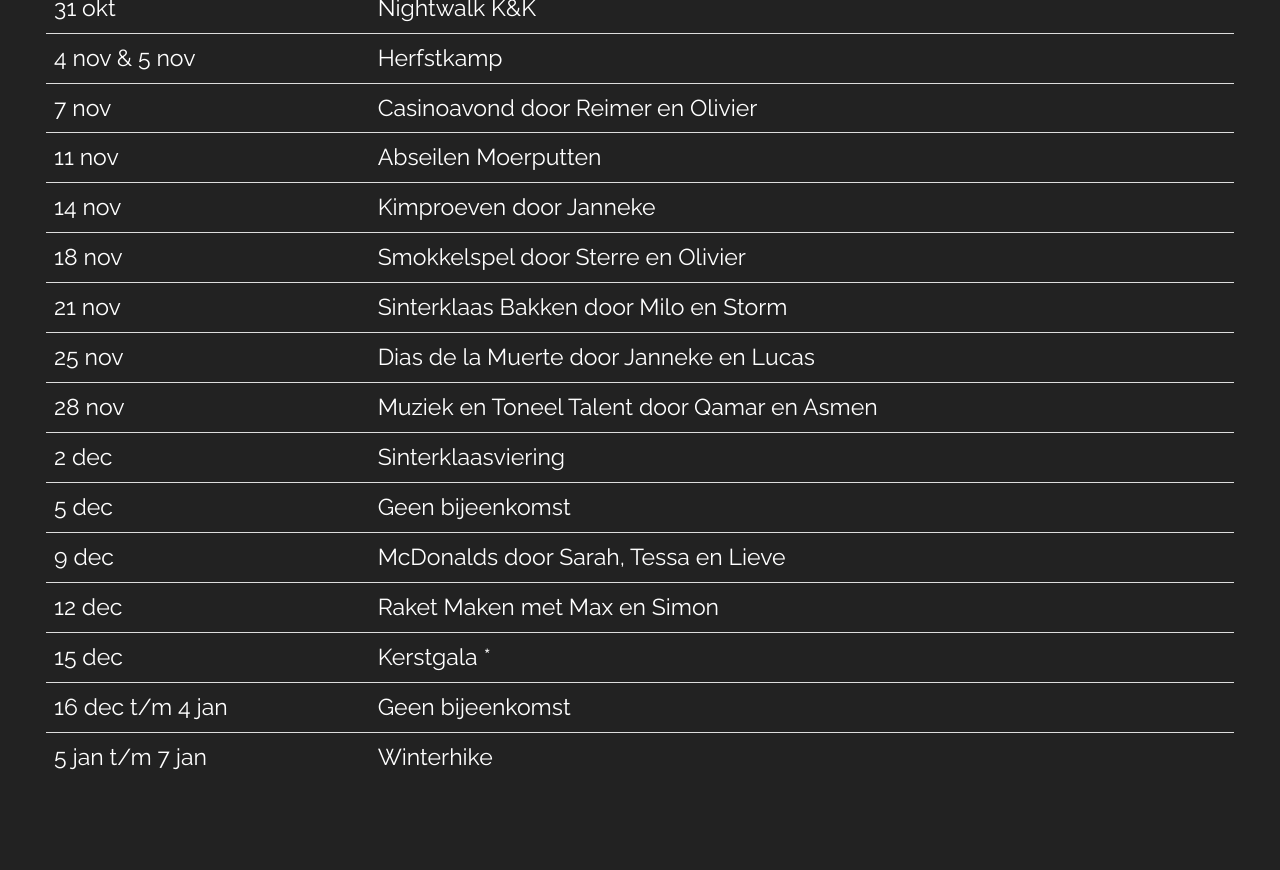
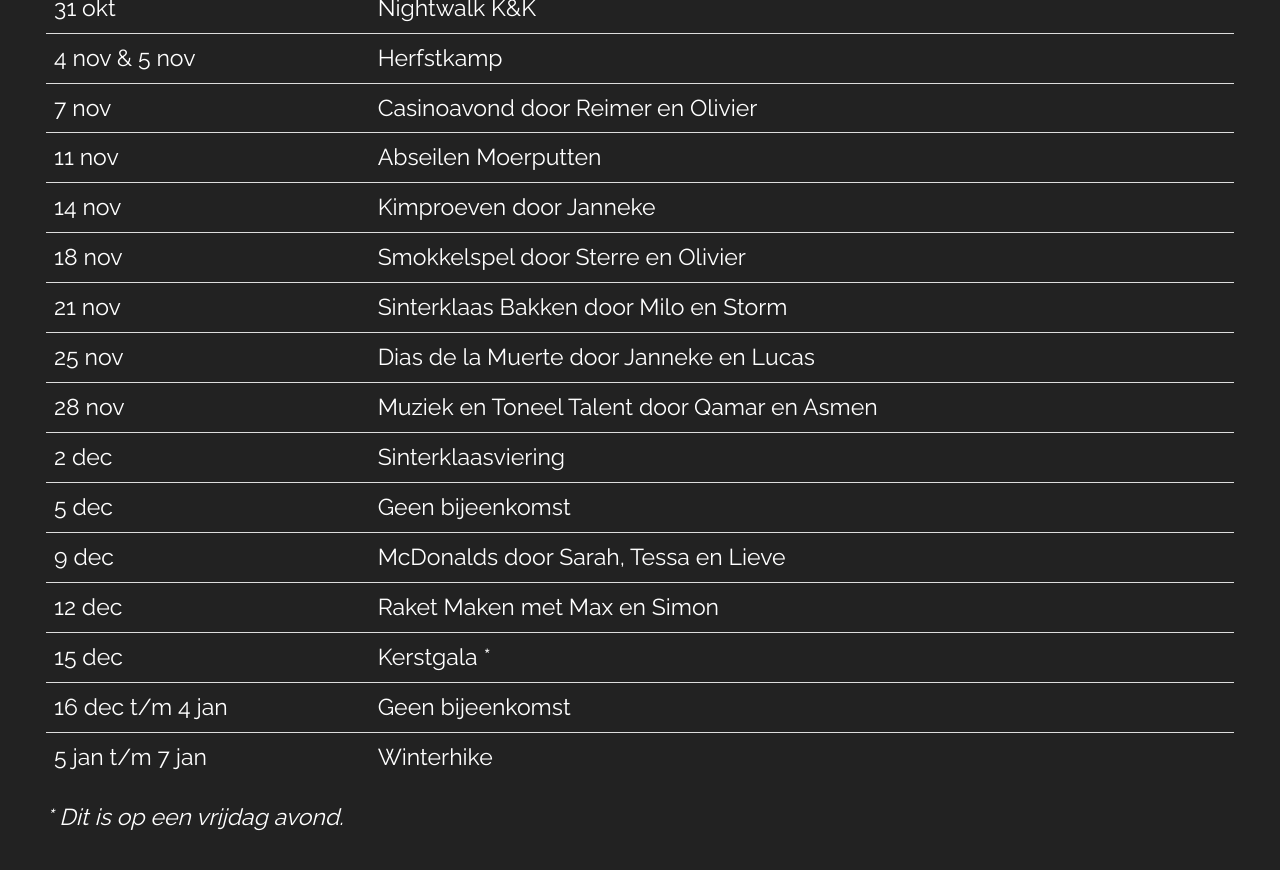
Before and after one commit to nognooitmeegemaakt/website, a Jekyll site: the page built from _agenda/scouts.md, in a window 1280 px wide and 900 px high, scrolled down 842 px. Shown: the top 870 px of the window. Built offline with Jekyll 4.4.1, drawn with Linux system fonts in a browser that asks for light colours; some web fonts are replaced; before the commit the page ends 1690 px from its top, so only the background shows below that.

Commit message:
Update scouts.md

```diff
--- a/_agenda/scouts.md
+++ b/_agenda/scouts.md
@@ -3,14 +3,13 @@ title: Scouts Programma
 layout: agenda
 category: agenda
 agenda: scouts
-footer:
+footer: "_* Dit is op een vrijdag avond._"
 ---
 
 Scouts Programma van september - januari.
 
 Aangepast op 4 oktober.
 
-{:.table}
 |-------|---------
 | 26 sept | Hakken en zagen
 | 30 sept | Highland Games door Henk, Job en Brynn
@@ -36,5 +35,6 @@ Aangepast op 4 oktober.
 | 15 dec | Kerstgala *
 | 16 dec t/m 4 jan | Geen bijeenkomst
 | 5 jan t/m 7 jan | Winterhike
+{:.table}
 
 {{ page.footer }}
```
